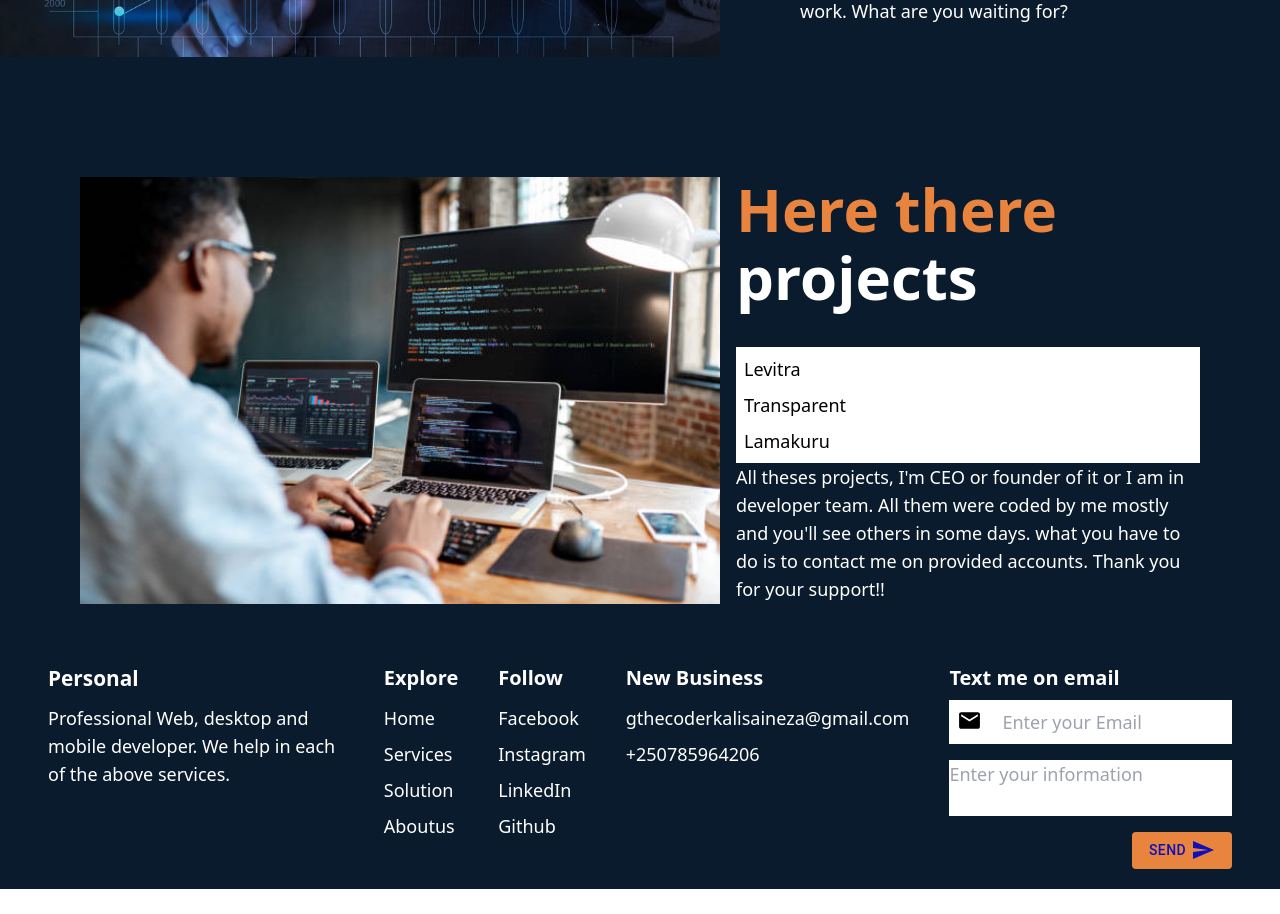
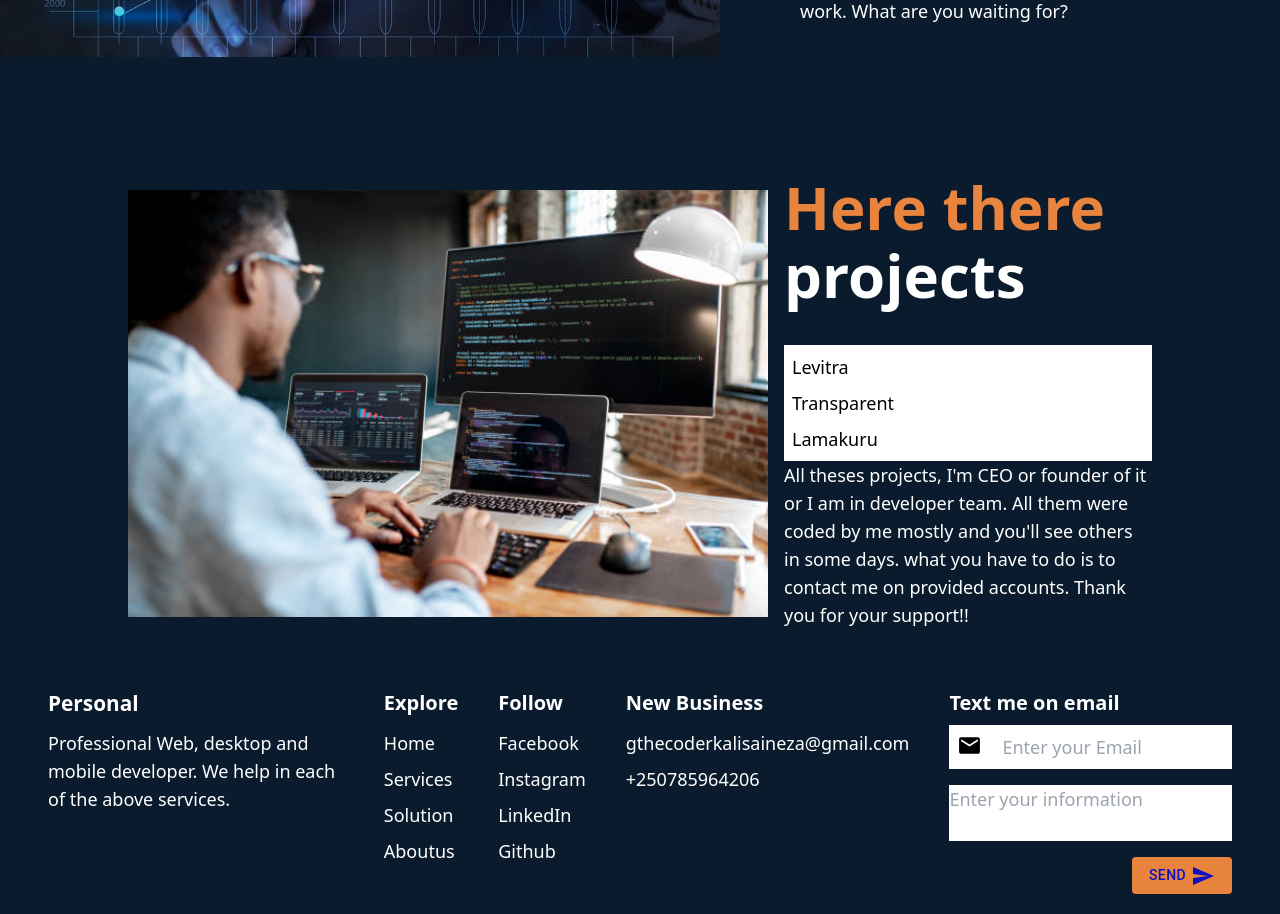
Before and after one commit to the-coder-kalisa/portofolio, a React (Vite) app: page / in a window 1280 px wide. Shown: the part 2240-3154 px from the top of the page. Before the commit the page ends 3129 px from the top, so only its background shows below. Built offline with nearby package versions, Linux system fonts and the light colour scheme.

Commit message:
added recoil module

```diff
--- a/src/components/Career.tsx
+++ b/src/components/Career.tsx
@@ -11,7 +11,7 @@ const phone = useRecoilValue(phones);
 const font = useRecoilValue(fonts);
   return (
     <div
-      className={`flex justify-between items-center px-20 py-10 gap-4 ${
+      className={`flex justify-between items-center px-32 py-10 gap-4 ${
         (phone === "phone" || phone === "tablet") &&
         "flex-col-reverse justify-start"
       }`}
```
